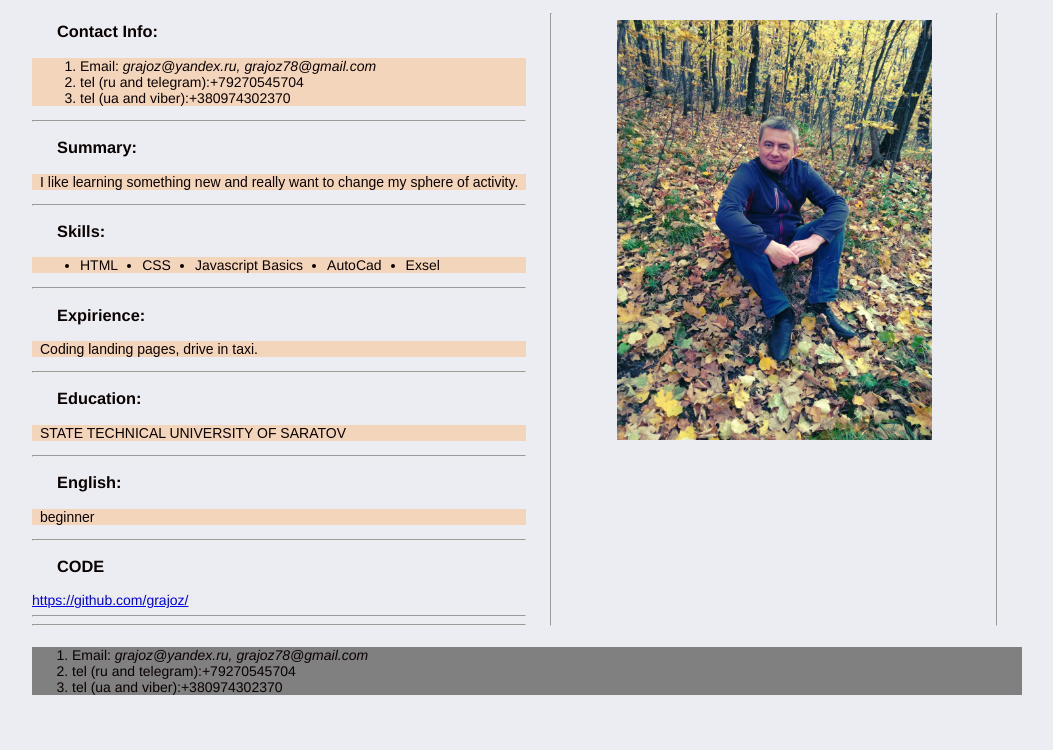
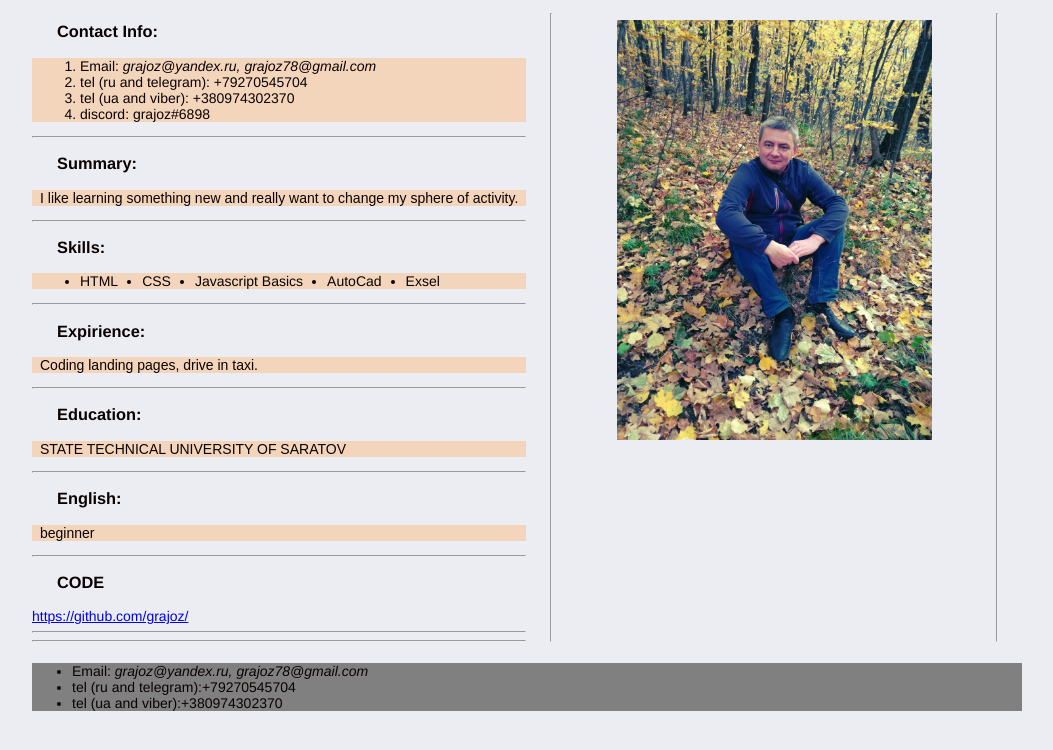
Before and after one commit to grajoz/rsschool-cv, a plain HTML site: page index.html in a window 1280 px wide. Shown: the part 46-796 px from the top of the page, without its empty margins (113-1166 px from the left). Drawn offline with Linux system fonts and the light colour scheme.

Commit message:
fix:add discord

```diff
--- a/index.html
+++ b/index.html
@@ -22,8 +22,9 @@
           <div>
                 <ol>
                     <li>Email: <a><i>grajoz@yandex.ru, grajoz78@gmail.com</i></a></li>
-                    <li>tel (ru and telegram):+79270545704</li>
-                    <li>tel (ua and viber):+380974302370</li>
+                    <li>tel (ru and telegram): +79270545704</li>
+                    <li>tel (ua and viber): +380974302370</li>
+                    <li>discord: grajoz#6898</li>
                 </ol>
           </div>
           <hr>
@@ -68,11 +69,11 @@
       </main>
 
        <footer class="footer">
-          <ol>
+          <ul>
               <li>Email: <a><i>grajoz@yandex.ru, grajoz78@gmail.com</i></a></li>
               <li>tel (ru and telegram):+79270545704</li>
               <li>tel (ua and viber):+380974302370</li>
-          </ol>
+          </ul>
        </footer>
   </body>
 </html>
```
